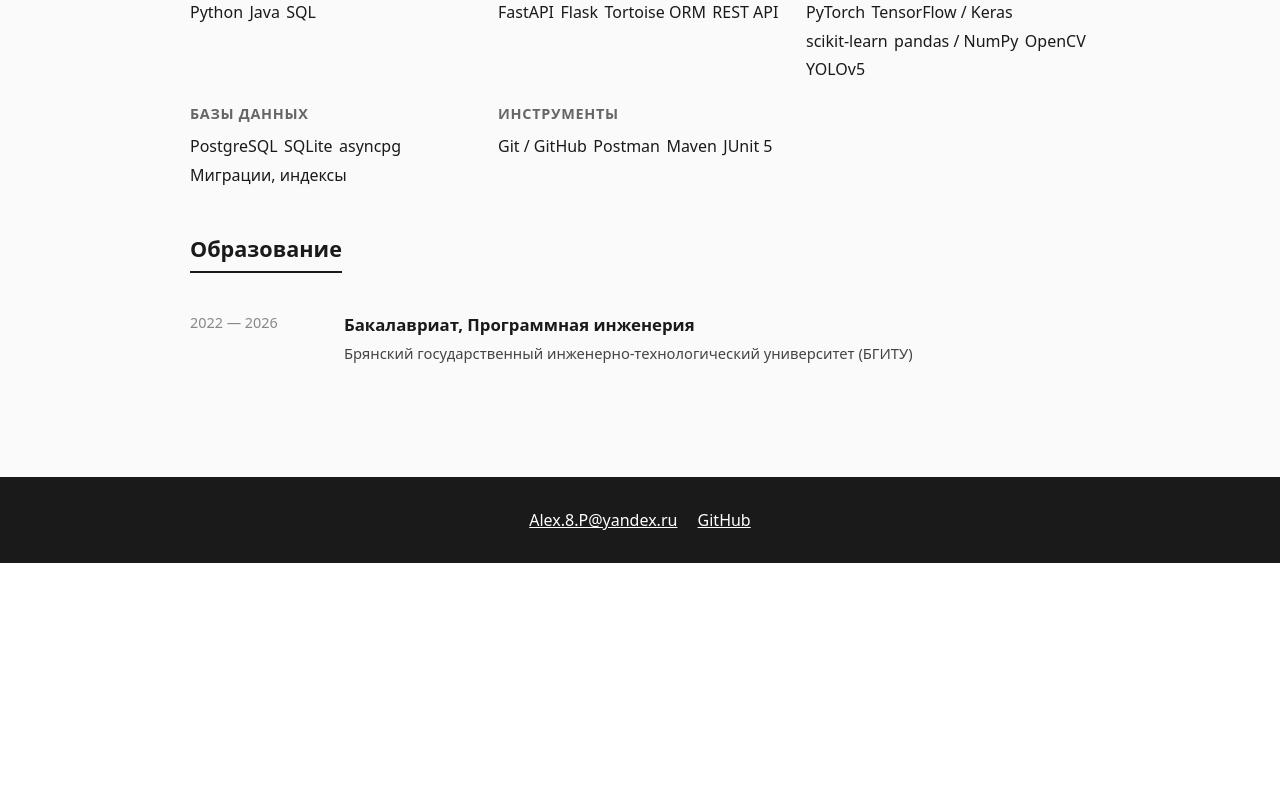
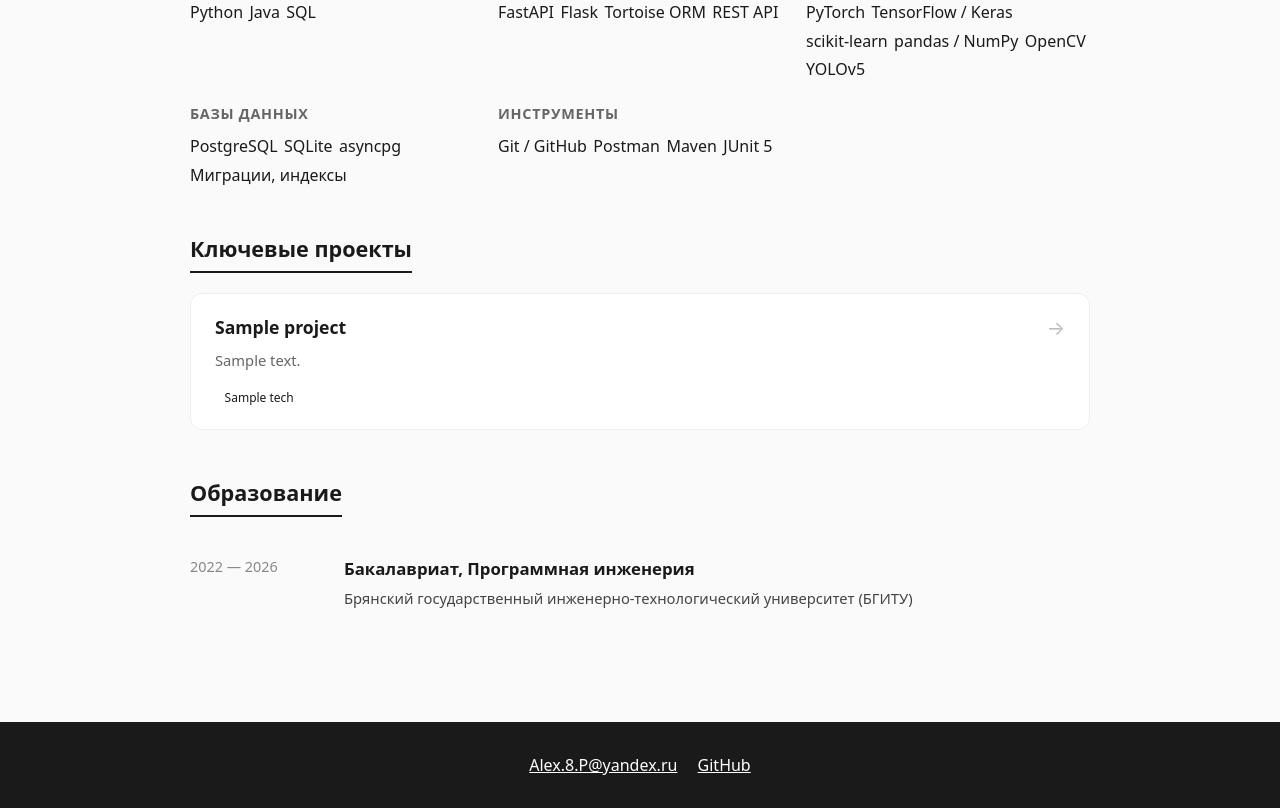
Before and after one commit to razenbaun/portfolio, a Flask app: template templates/index.html in a window 1280 px wide. Shown: the part 659-1467 px from the top of the page. Before the commit the page ends 1222 px from the top, so only its background shows below. Run offline with Flask 3, Linux system fonts and the light colour scheme; the template is opened without the code that fills it: most values are stand-ins (such as "Sample title", 1, 10 or a date in 2020).

Commit message:
добавил секцию Ключевые проекты в резюме

```diff
--- a/templates/index.html
+++ b/templates/index.html
@@ -88,23 +88,23 @@
         </div>
     </section>
 
-<!--    <section class="resume-section">-->
-<!--        <h2>Ключевые проекты</h2>-->
-<!--        <div class="resume-projects">-->
-<!--            {% for p in projects %}-->
-<!--            <a class="resume-project-card" href="{{ url_for('project_detail', slug=p.slug) }}">-->
-<!--                <div class="resume-project-header">-->
-<!--                    <h3>{{ p.title }}</h3>-->
-<!--                    <span class="resume-project-arrow">→</span>-->
-<!--                </div>-->
-<!--                <p>{{ p.short_description }}</p>-->
-<!--                <div class="chips chips-small">-->
-<!--                    {% for t in p.tech[:4] %}<span class="chip">{{ t }}</span>{% endfor %}-->
-<!--                </div>-->
-<!--            </a>-->
-<!--            {% endfor %}-->
-<!--        </div>-->
-<!--    </section>-->
+    <section class="resume-section">
+        <h2>Ключевые проекты</h2>
+        <div class="resume-projects">
+            {% for p in projects %}
+            <a class="resume-project-card" href="{{ url_for('project_detail', slug=p.slug) }}">
+                <div class="resume-project-header">
+                    <h3>{{ p.title }}</h3>
+                    <span class="resume-project-arrow">→</span>
+                </div>
+                <p>{{ p.short_description }}</p>
+                <div class="chips chips-small">
+                    {% for t in p.tech[:4] %}<span class="chip">{{ t }}</span>{% endfor %}
+                </div>
+            </a>
+            {% endfor %}
+        </div>
+    </section>
 
     <section class="resume-section">
         <h2>Образование</h2>
```
